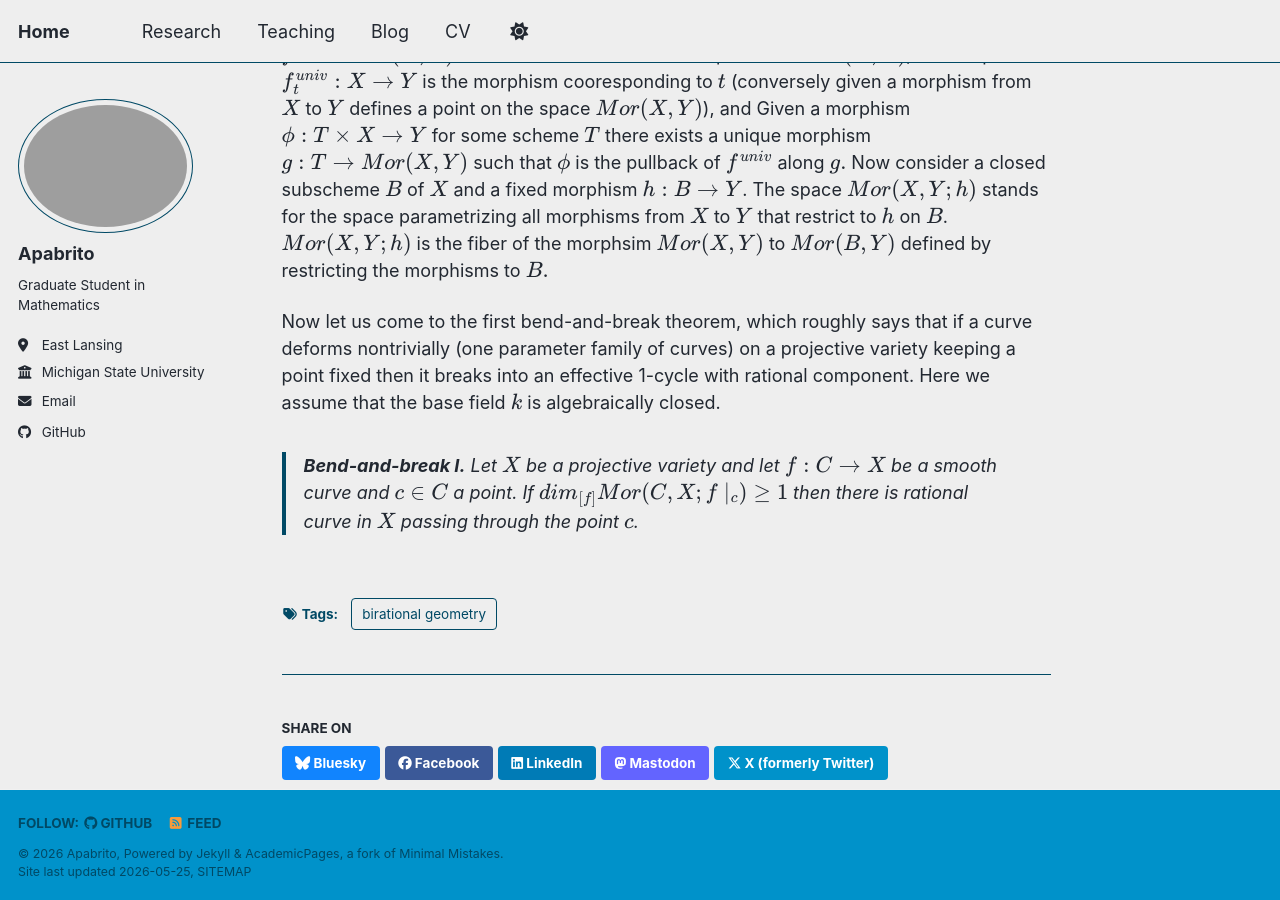
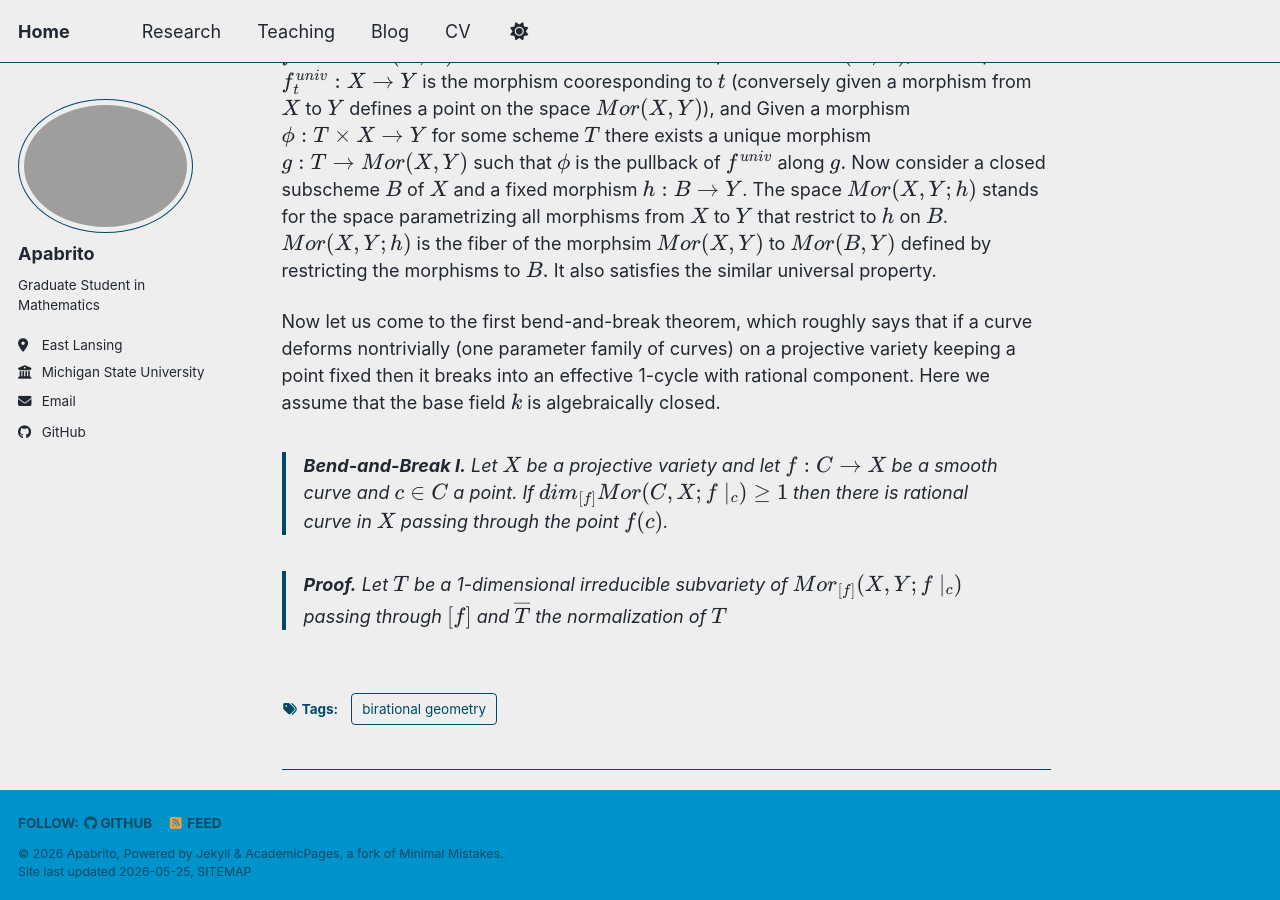
Before and after one commit to apabrito1/apabrito1.github.io, a Jekyll site: the page built from _posts/2012-08-14-blog-post-1.md, in a window 1280 px wide and 900 px high, scrolled down 2185 px. Built offline with Jekyll 4.4.1, drawn with Linux system fonts in a browser that asks for light colours; a script bundle is joined from its source files by our own code; library files that are not in the unit come from our copies.

Commit message:
Update 2012-08-14-blog-post-1.md

```diff
--- a/_posts/2012-08-14-blog-post-1.md
+++ b/_posts/2012-08-14-blog-post-1.md
@@ -37,9 +37,12 @@ Now let us prove the following **rigidity lemma** which is crucial in most of th
 
 The above theorem lets us prove that the relative cone of curves of a morphism determines the morphism uniquely. Let $X,Y$ and $Y'$ be projective varieties and $\pi:X\to Y,$ $\pi':X\to Y'$ be morphisms with $\O_Y\cong \pi_ *\O_X.$ Let $NE(\pi)$ be contained in $NE(\pi')$ which means that every irreducible curve contracted by $\pi$ is also contracted by $\pi'.$ So every fiber of $\pi$ (since through every point in the fiber there is an irreducible curve passing through that point) is contracted by $\pi'.$ By the theorem above $\pi'=f\circ \pi$ for some morphism $f:Y\to Y'.$ We show that this morphism is unique. Let $f':Y\to Y'$ be another morphism such that $\pi'=f'\circ \pi.$ In the proof above we had $p:Z\to Y$ is an isomorphism. So $f'=p'\circ p^{-1}=f.$
 
-Before moving to the bend-and-break theory, let us breifly mention a few things about spaces of morphisms. Given projective varieties (or more generally quasi-projective target and projective source) $X$ and $Y$ there is an algebraic variety $Mor(X,Y)$ parametrizing the morphisms from $X$ to $Y$ in the following way: There is a universal morphism $f^{univ}:Mor(X,Y)\times X\to Y$ such that for each point $t\in Mor(X,Y)$, the morphism $f^{univ}_t:X\to Y$ is the morphism cooresponding to $t$ (conversely given a morphism from $X$ to $Y$ defines a point on the space $Mor(X,Y)$), and Given a morphism $\phi: T\times X\to Y$ for some scheme $T$ there exists a unique morphism $g:T\to Mor(X,Y)$ such that $\phi$ is the pullback of $f^{univ}$ along $g.$ Now consider a closed subscheme $B$ of $X$ and a fixed morphism $h:B\to Y$. The space $Mor(X,Y;h)$ stands for the space parametrizing all morphisms from $X$ to $Y$ that restrict to $h$ on $B$. $Mor(X,Y;h)$ is the fiber of the morphsim $Mor(X,Y)$ to $Mor(B,Y)$ defined by restricting the morphisms to $B.$
+Before moving to the bend-and-break theory, let us breifly mention a few things about spaces of morphisms. Given projective varieties (or more generally quasi-projective target and projective source) $X$ and $Y$ there is an algebraic variety $Mor(X,Y)$ parametrizing the morphisms from $X$ to $Y$ in the following way: There is a universal morphism $f^{univ}:Mor(X,Y)\times X\to Y$ such that for each point $t\in Mor(X,Y)$, the morphism $f^{univ}_t:X\to Y$ is the morphism cooresponding to $t$ (conversely given a morphism from $X$ to $Y$ defines a point on the space $Mor(X,Y)$), and Given a morphism $\phi: T\times X\to Y$ for some scheme $T$ there exists a unique morphism $g:T\to Mor(X,Y)$ such that $\phi$ is the pullback of $f^{univ}$ along $g.$ Now consider a closed subscheme $B$ of $X$ and a fixed morphism $h:B\to Y$. The space $Mor(X,Y;h)$ stands for the space parametrizing all morphisms from $X$ to $Y$ that restrict to $h$ on $B$. $Mor(X,Y;h)$ is the fiber of the morphsim $Mor(X,Y)$ to $Mor(B,Y)$ defined by restricting the morphisms to $B.$ It also satisfies the similar universal property.
 
 Now let us come to the first bend-and-break theorem, which roughly says that if a curve deforms nontrivially (one parameter family of curves) on a projective variety keeping a point fixed then it breaks into an effective 1-cycle with rational component. Here we assume that the base field $k$ is algebraically closed.
 
-> **Bend-and-break I.**
-> Let $X$ be a projective variety and let $f:C\to X $ be a smooth curve and $c\in C$ a point. If  $dim_{[f]}Mor(C,X;f\mid_{\{c\}})\ge 1$ then there is rational curve in $X$ passing through the point $c$.
+> **Bend-and-Break I.**
+> Let $X$ be a projective variety and let $f:C\to X $ be a smooth curve and $c\in C$ a point. If  $dim_{[f]}Mor(C,X;f\mid_{\{c\}})\ge 1$ then there is rational curve in $X$ passing through the point $f(c)$.
+
+> **Proof.**
+> Let $T$ be a 1-dimensional irreducible subvariety of $Mor_{[f]}(X,Y;f\mid_{c})$ passing through $[f]$ and $\overline{T}$ the normalization of $T$
```
